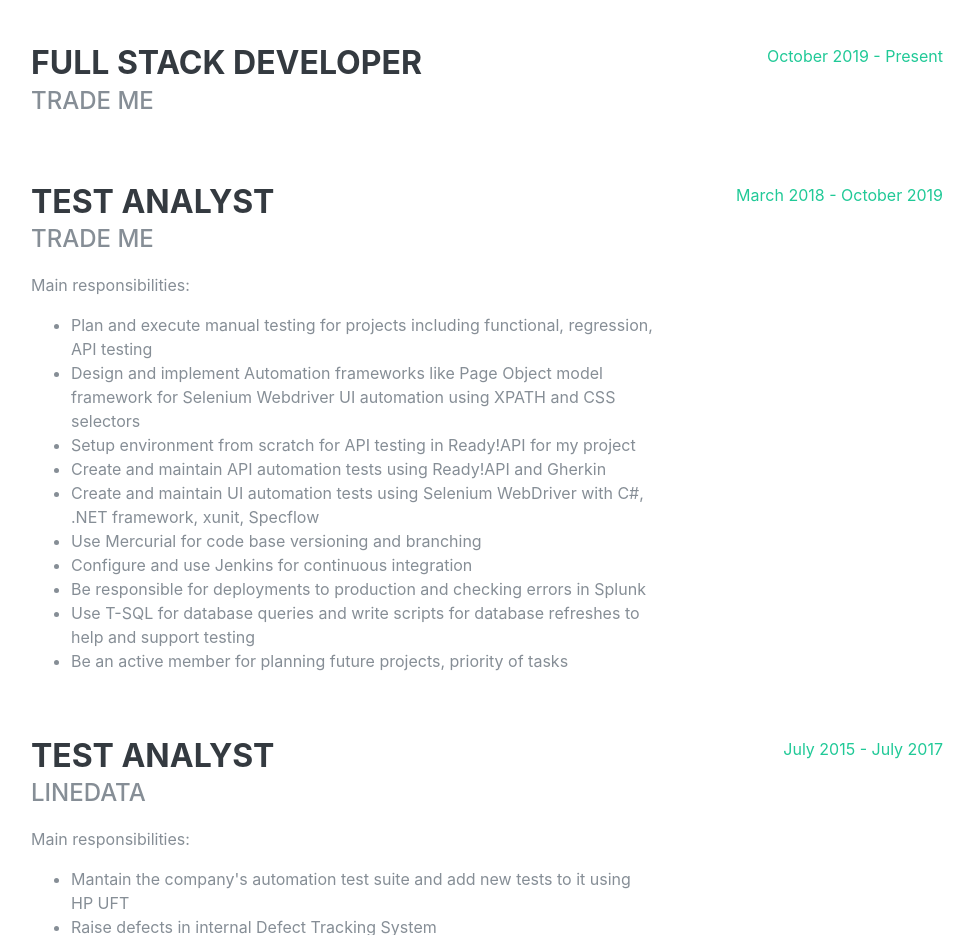
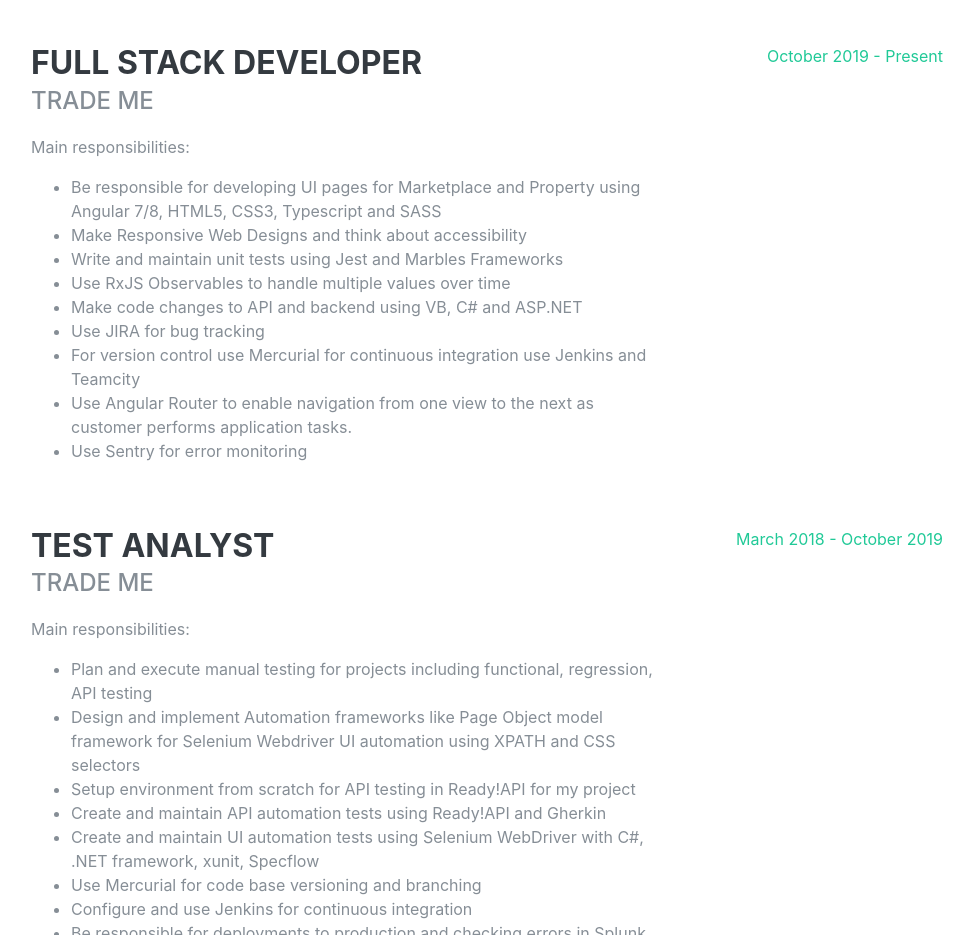
Before and after one commit to zandazvidrina/portfolio, a Gatsby site: page / in a window 1280 px wide. Shown: the part 920-1855 px from the top of the page, without its empty margins (289-1263 px from the left). Built offline with nearby package versions, Linux system fonts and the light colour scheme; Gatsby itself is replaced by a stand-in of ours; a web font is replaced by a local one.

Commit message:
added latest job experience

```diff
--- a/src/pages/index.js
+++ b/src/pages/index.js
@@ -54,7 +54,36 @@
             <div className="resume-content">
               <h3 className="mb-0">Full stack developer</h3>
               <div className="subheading mb-3">Trade Me</div>
-              <p></p>
+              <p>Main responsibilities:</p>
+              <ul>
+                <li>
+                  Be responsible for developing UI pages for Marketplace and
+                  Property using Angular 7/8, HTML5, CSS3, Typescript and SASS
+                </li>
+                <li>
+                  Make Responsive Web Designs and think about accessibility
+                </li>
+                <li>
+                  Write and maintain unit tests using Jest and Marbles
+                  Frameworks
+                </li>
+                <li>
+                  Use RxJS Observables to handle multiple values over time
+                </li>
+                <li>
+                  Make code changes to API and backend using VB, C# and ASP.NET
+                </li>
+                <li>Use JIRA for bug tracking</li>
+                <li>
+                  For version control use Mercurial for continuous integration
+                  use Jenkins and Teamcity
+                </li>
+                <li>
+                  Use Angular Router to enable navigation from one view to the
+                  next as customer performs application tasks.
+                </li>
+                <li>Use Sentry for error monitoring</li>
+              </ul>
             </div>
             <div className="resume-date text-md-right">
               <span className="text-primary">October 2019 - Present</span>
```
